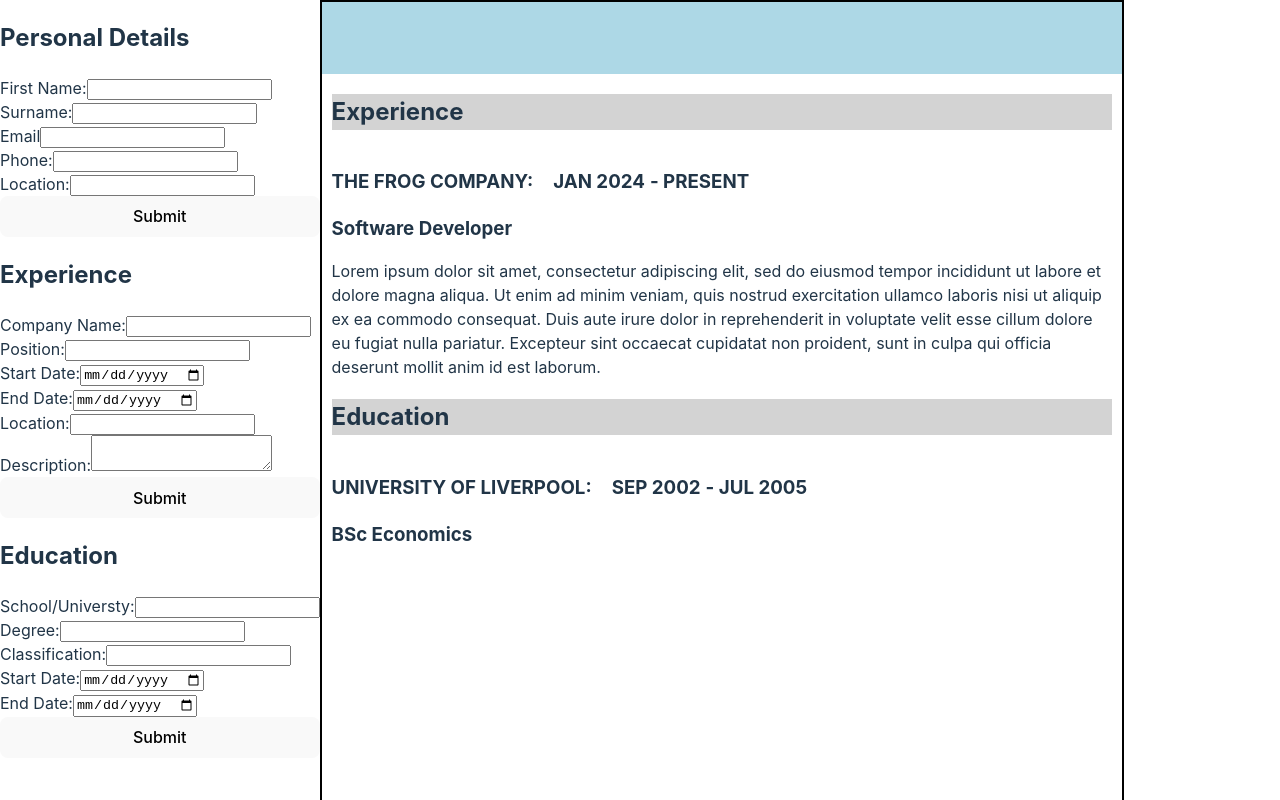
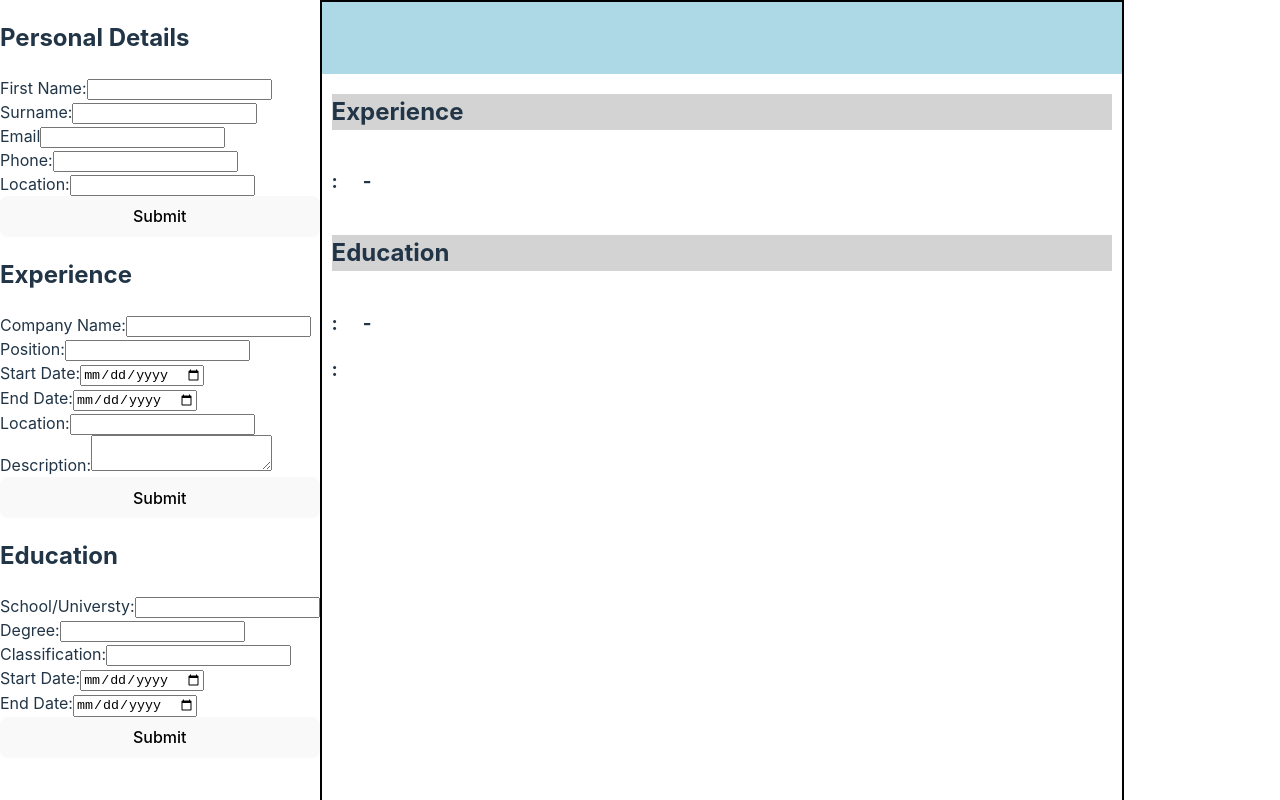
Before and after one commit to souste/cv-application, a React (Vite) app: page / in a window 1280 px wide. Shown: the top 800 px of the page. Built offline with nearby package versions, Linux system fonts and the light colour scheme.

Commit message:
experience and education prop data passed to CVTemplate and rendered

```diff
--- a/src/CVTemplate.jsx
+++ b/src/CVTemplate.jsx
@@ -1,4 +1,4 @@
-function CVTemplate({ personalData }) {
+function CVTemplate({ personalData, experienceData, educationData }) {
   return (
     <>
       <div className="cv-template-container">
@@ -16,32 +16,33 @@ function CVTemplate({ personalData }) {
           <h2 className="cv-header">Experience</h2>
           <div className="experience-info-container">
             <div className="company-start-end-date">
-              <h3 className="company-name">THE FROG COMPANY:</h3>
-              <h3 className="start-date">JAN 2024</h3>
-              <h3> - PRESENT</h3>
+              <h3 className="company-name">{experienceData.companyName}:</h3>
+              <h3 className="start-date">{experienceData.startDate}</h3>
+              <h3>- {experienceData.endDate}</h3>
             </div>
-            <h3 className="job-title">Software Developer</h3>
-            <p>
-              Lorem ipsum dolor sit amet, consectetur adipiscing elit, sed do eiusmod tempor incididunt ut labore et
-              dolore magna aliqua. Ut enim ad minim veniam, quis nostrud exercitation ullamco laboris nisi ut aliquip ex
-              ea commodo consequat. Duis aute irure dolor in reprehenderit in voluptate velit esse cillum dolore eu
-              fugiat nulla pariatur. Excepteur sint occaecat cupidatat non proident, sunt in culpa qui officia deserunt
-              mollit anim id est laborum.
-            </p>
+            <h3 className="job-title">{experienceData.position}</h3>
+            <p>{experienceData.description}</p>
           </div>
         </div>
         <div className="cv-education-container">
           <h2 className="cv-header">Education</h2>
           <div className="school-start-end-date">
-            <h3 className="school-name">UNIVERSITY OF LIVERPOOL:</h3>
-            <h3 className="start-date">SEP 2002 </h3>
-            <h3>- JUL 2005</h3>
+            <h3 className="school-name">{educationData.school}:</h3>
+            <h3 className="start-date">{educationData.startDate}</h3>
+            <h3>- {educationData.endDate}</h3>
           </div>
-          <h3 className="degree">BSc Economics</h3>
+          <h3 className="degree">{educationData.degree}:</h3>
+          <h3>{educationData.classification}</h3>
         </div>
       </div>
     </>
   );
 }
 
+// Lorem ipsum dolor sit amet, consectetur adipiscing elit, sed do eiusmod tempor incididunt ut labore et
+//               dolore magna aliqua. Ut enim ad minim veniam, quis nostrud exercitation ullamco laboris nisi ut aliquip ex
+//               ea commodo consequat. Duis aute irure dolor in reprehenderit in voluptate velit esse cillum dolore eu
+//               fugiat nulla pariatur. Excepteur sint occaecat cupidatat non proident, sunt in culpa qui officia deserunt
+//               mollit anim id est laborum.
+
 export default CVTemplate;
```
